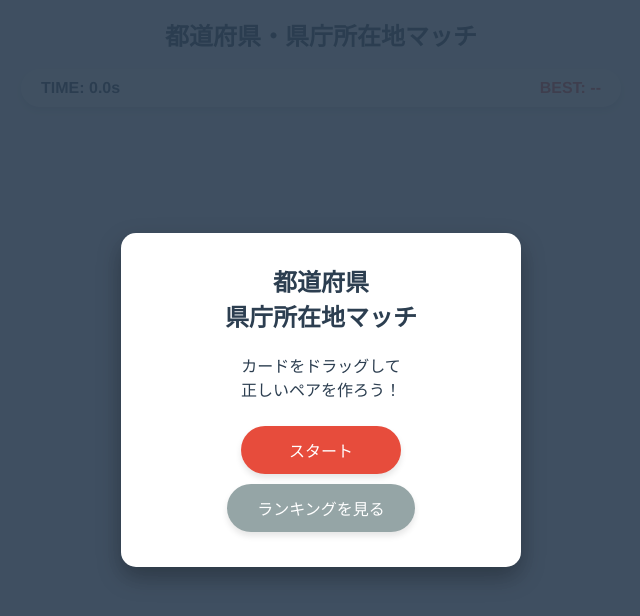
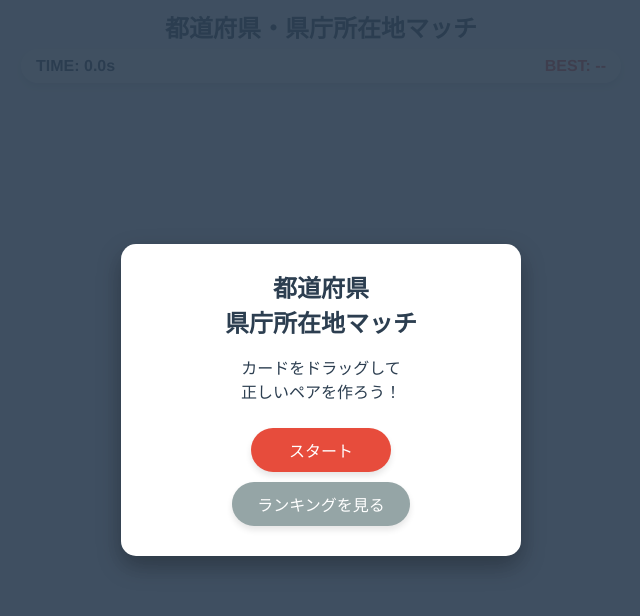
Before and after one commit to nory74-ui/prefgame, a plain HTML site: page index.html in a window 1280 px wide. Shown: the whole page, without its empty margins (319-959 px from the left). Drawn offline with Linux system fonts and the light colour scheme.

Commit message:
Refactor CSS for layout and responsiveness improvements

```diff
--- a/index.html
+++ b/index.html
@@ -20,7 +20,6 @@
             box-sizing: border-box;
             user-select: none;
             -webkit-user-select: none;
-            /* touch-action: none; を削除してスクロール可能に */
         }
 
         body {
@@ -31,52 +30,53 @@
             display: flex;
             flex-direction: column;
             align-items: center;
-            min-height: 100vh;
-            /* 上部の余白を確保（スマホのノッチ対策含む） */
-            padding: calc(20px + env(safe-area-inset-top)) 10px 20px 10px;
+            /* 画面内に完全に収めるための設定 */
+            height: 100dvh; /* 動的ビューポート（スマホのURLバー対策） */
+            overflow: hidden; /* 全体のスクロールを禁止 */
+            padding: calc(10px + env(safe-area-inset-top)) 10px 10px 10px;
         }
 
-        /* ヘッダー・スコアエリア */
+        /* ヘッダー・スコアエリア（コンパクトに） */
         header {
             text-align: center;
             width: 100%;
             max-width: 600px;
-            margin-bottom: 10px;
-            flex-shrink: 0; /* 縮小しない */
+            flex-shrink: 0;
         }
 
         h1 {
-            font-size: 1.2rem;
-            margin: 0 0 15px 0;
-            line-height: 1.4;
+            font-size: clamp(1rem, 4vw, 1.5rem); /* 画面幅に応じて文字サイズ調整 */
+            margin: 5px 0;
+            line-height: 1.2;
         }
 
         .stats-bar {
             display: flex;
             justify-content: space-between;
             background: white;
-            padding: 10px 20px;
+            padding: 8px 15px;
             border-radius: 50px;
             box-shadow: var(--shadow);
-            margin-bottom: 15px;
+            margin-bottom: 10px;
             font-weight: bold;
+            font-size: clamp(0.8rem, 3.5vw, 1rem);
         }
 
         .timer-display { color: var(--primary-color); }
         .highscore-display { color: var(--accent-color); }
 
-        /* ゲームエリア */
+        /* ゲームエリア（残りのスペースを全て使う） */
         #game-board {
             display: grid;
             grid-template-columns: repeat(4, 1fr);
-            gap: 10px;
+            grid-template-rows: repeat(4, 1fr); /* 縦も4等分に固定 */
+            gap: 8px; /* 隙間 */
             width: 100%;
-            max-width: 600px;
-            /* アスペクト比指定を削除し、コンテンツに応じた高さにする */
-            /* aspect-ratio: 1 / 1.2; */
-            margin-bottom: 30px;
+            max-width: 800px; /* PCやタブレットで広がりすぎないように */
+            flex-grow: 1; /* 残りの高さを埋める */
+            height: 0; /* flex-growを効かせるためのベース高さ */
+            margin-bottom: 10px;
             position: relative;
-            flex-grow: 1; /* 余白があれば広がる */
         }
 
         /* カードスタイル */
@@ -87,7 +87,7 @@
             justify-content: center;
             align-items: center;
             font-weight: bold;
-            font-size: 0.9rem;
+            font-size: clamp(0.7rem, 3vw, 1.1rem); /* 画面サイズで文字の大きさを変える */
             color: var(--text-white);
             box-shadow: var(--shadow);
             cursor: grab;
@@ -95,12 +95,10 @@
             position: relative;
             z-index: 1;
             text-align: center;
-            padding: 5px;
+            padding: 2px;
             line-height: 1.2;
-            /* カード自体の高さを確保 */
-            aspect-ratio: 1 / 1;
-            min-height: 60px;
-            /* カード操作時はブラウザのスクロールを無効化 */
+            width: 100%;
+            height: 100%;
             touch-action: none;
         }
 
@@ -136,7 +134,14 @@
             background: rgba(0,0,0,0.05);
             border-radius: 8px;
             border: 2px dashed rgba(0,0,0,0.1);
-            aspect-ratio: 1 / 1;
+            width: 100%;
+            height: 100%;
+        }
+
+        /* ゲーム中コントロール */
+        .controls {
+            flex-shrink: 0;
+            margin-bottom: 5px;
         }
 
         /* 共通ボタン */
@@ -144,15 +149,15 @@
             background-color: var(--primary-color);
             color: white;
             border: none;
-            padding: 12px 30px;
+            padding: 10px 25px;
             border-radius: 25px;
-            font-size: 1rem;
+            font-size: clamp(0.9rem, 3.5vw, 1rem);
             cursor: pointer;
             box-shadow: var(--shadow);
             transition: background 0.3s, transform 0.1s;
             touch-action: manipulation;
             margin: 5px;
-            min-width: 160px;
+            min-width: 140px;
         }
         .btn:hover { background-color: #34495e; }
         .btn:active { transform: scale(0.98); }
@@ -161,13 +166,7 @@
         .btn-secondary { background-color: #95a5a6; }
         .btn-secondary:hover { background-color: #7f8c8d; }
 
-        /* ゲーム中コントロール */
-        .controls {
-            margin-bottom: 20px;
-            flex-shrink: 0;
-        }
-
-        /* オーバーレイ */
+        /* オーバーレイ (モーダル) */
         .overlay {
             position: fixed;
             top: 0; left: 0; width: 100%; height: 100%;
@@ -181,8 +180,7 @@
             opacity: 0;
             pointer-events: none;
             transition: opacity 0.3s;
-            padding: 20px; /* 内部スクロール用余白 */
-            overflow-y: auto; /* 画面が小さい時にスクロール可能に */
+            padding: 20px;
         }
         .overlay.show {
             opacity: 1;
@@ -192,19 +190,20 @@
         .modal-box {
             background: white;
             color: var(--primary-color);
-            padding: 30px;
+            padding: 25px;
             border-radius: 15px;
             text-align: center;
             width: 100%;
             max-width: 400px;
+            max-height: 90dvh; /* 画面が小さいときはスクロール可能に */
+            overflow-y: auto;
             box-shadow: 0 10px 25px rgba(0,0,0,0.3);
             position: relative;
-            margin: auto; /* 上下中央配置の補助 */
         }
 
         .modal-title {
             font-size: 1.5rem;
-            margin-bottom: 20px;
+            margin-bottom: 15px;
             font-weight: bold;
         }
 
@@ -216,21 +215,14 @@
             text-align: left;
         }
         .ranking-table th, .ranking-table td {
-            padding: 8px;
+            padding: 8px 4px;
             border-bottom: 1px solid #eee;
         }
         .ranking-table th { color: #7f8c8d; font-size: 0.8rem; }
-        .ranking-table td { font-weight: bold; }
-        .ranking-rank { width: 40px; text-align: center; color: var(--accent-color); }
+        .ranking-table td { font-weight: bold; font-size: 0.9rem; }
+        .ranking-rank { width: 30px; text-align: center; color: var(--accent-color); }
         .ranking-time { text-align: right; }
-        .ranking-date { font-size: 0.8rem; color: #95a5a6; text-align: right;}
-
-        /* レスポンシブ調整 */
-        @media (min-width: 600px) {
-            h1 { font-size: 1.5rem; }
-            .card { font-size: 1.1rem; }
-            #game-board { gap: 15px; }
-        }
+        .ranking-date { font-size: 0.75rem; color: #95a5a6; text-align: right;}
     </style>
 </head>
 <body>
@@ -392,7 +384,7 @@
             const target = e.currentTarget;
             if (target.classList.contains('matched')) return;
 
-            e.preventDefault(); // ここでカード自体のスクロールを防ぐ
+            e.preventDefault();
             currentDragEl = target;
             const rect = target.getBoundingClientRect();
             dragOffsetX = e.clientX - rect.left;
```
